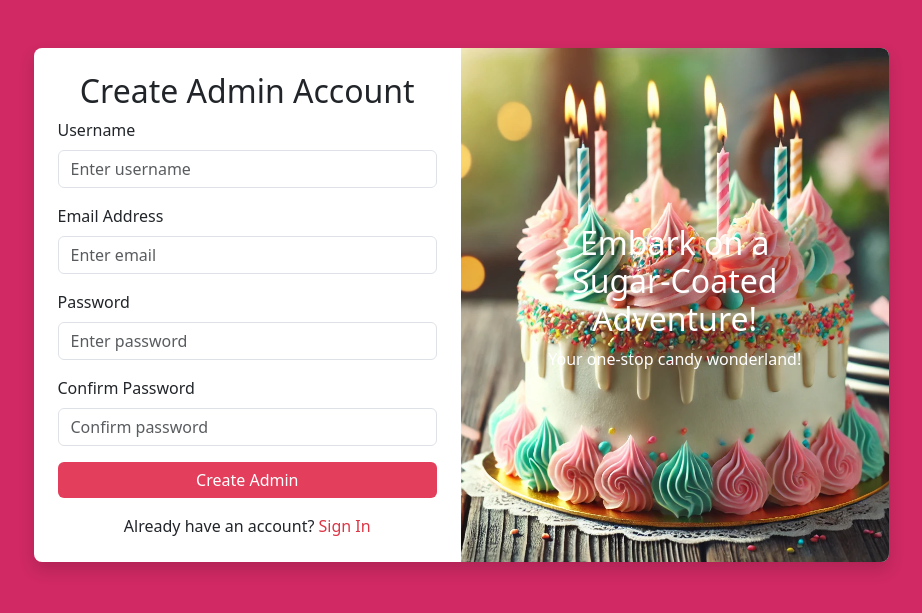
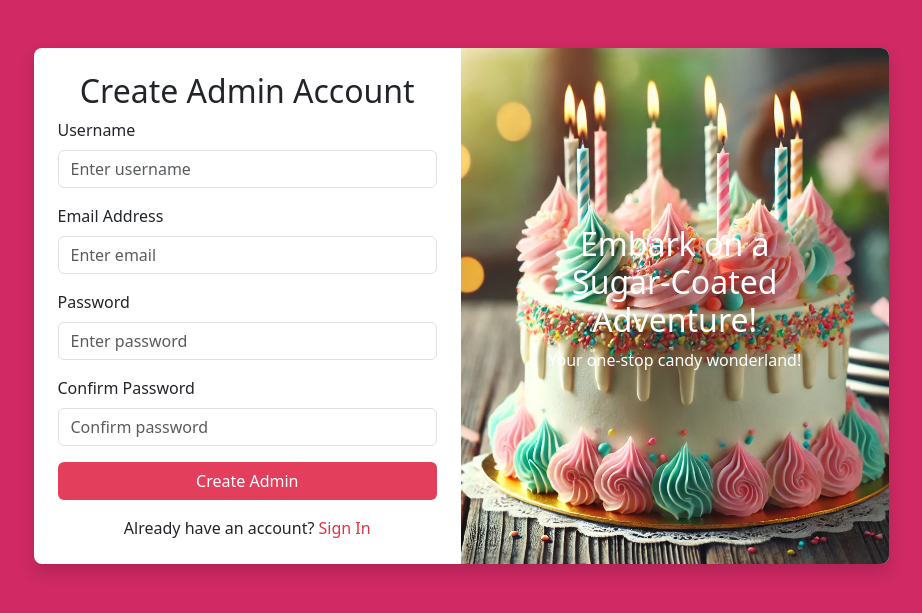
Before and after one commit to NiranjanPanigrahi61/FinalYearProject, a PHP site: page /FinalYearProject/pages/Admin/AdminSignUp.php in a window 1280 px wide. Shown: the top 613 px of the page, without its empty margins (179-1101 px from the left). Run offline with PHP 8.4, Linux system fonts and the light colour scheme.

Commit message:
update Admin signup

```diff
--- a/pages/Admin/AdminSignUp.php
+++ b/pages/Admin/AdminSignUp.php
@@ -13,11 +13,7 @@
             border-color: #D02964;
             box-shadow: 0 0 5px rgba(242, 11, 92, 0.5);
         }
-        .btn-success {
-            background-color: #E33F5C;
-            border: none;
-        }
-        .btn-success:hover {
+        .btn:hover {
             background-color: #ED555A;
         }
         .error {
@@ -70,7 +66,7 @@
                                 <input type="password" class="form-control" id="confirmPassword" placeholder="Confirm password">
                                 <div class="error" id="confirmPasswordError"></div>
                             </div>
-                            <button type="submit" class="btn btn-success w-100">Create Admin</button>
+                            <button type="submit" class="btn text-white w-100" style="background-color: #E33F5C;">Create Admin</button>
                             <div class="text-center mt-3">
                                 <span>Already have an account? </span>
                                 <a href="./AdminLogin.php" class="text-danger text-decoration-none">Sign In</a>
```
